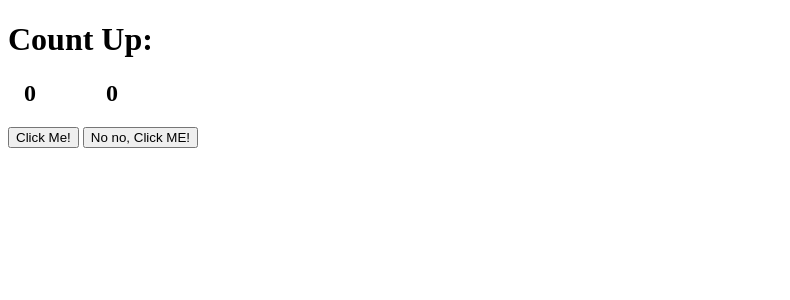
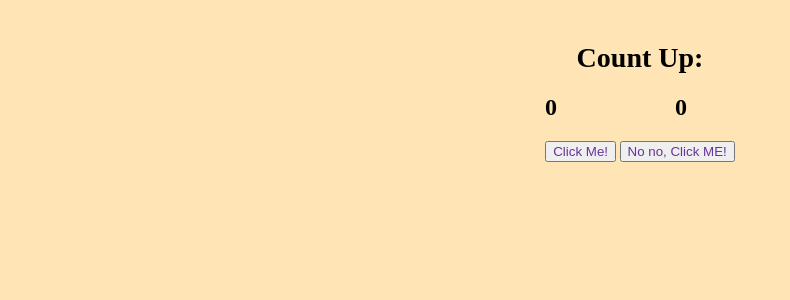
Before and after one commit to Lorehouse/homeric-hymns-rpg, a Django app: page /game/ in a window 1280 px wide. Shown: the top 300 px of the page, without its empty margins (0-790 px from the left). Run offline with Django 5.2, Linux system fonts and the light colour scheme.

```diff
--- /dev/null
+++ b/homericgame/game/static/css/style.css
@@ -0,0 +1,35 @@
+.tinos-regular {
+    font-family: "Tinos", serif;
+    font-weight: 400;
+    font-style: normal;
+  }
+.counter{
+    text-align: center;
+    padding-right: 5rem;
+    padding-left: 2rem
+}
+body{
+    font-family: "Tinos", serif;
+    font-size: 14px;
+	text-align: center;
+	margin: 3em auto;
+	max-width: 40em;
+	display: block;
+	background-color: Moccasin;
+}
+h2{
+    font-family: "Tinos", serif;
+    font-size: 24px;
+}
+button{
+    color: rebeccapurple;
+    text-align: center;
+}
+div.buttons{
+    text-align: center;
+}
+
+div.space{
+    padding-left: 3rem;
+    padding-right: 1rem;
+}
--- a/homericgame/game/templates/game/index.html
+++ b/homericgame/game/templates/game/index.html
@@ -1,5 +1,6 @@
 {% extends "game/layout.html" %}
-
+{% load static %}
+<link rel="stylesheet" type="text/css" href="{% static 'css/style.css' %}">
 {% block body %}
     <h1>Count Up:</h1>
     <form action="" method="post">
--- a/homericgame/game/templates/game/layout.html
+++ b/homericgame/game/templates/game/layout.html
@@ -1,13 +1,12 @@
+{% load static %}
+
 <!DOCTYPE html>
 <html lang="en">
     <head>
+        <meta charset="utf-8">
+        <meta name="viewport" content="width=device-width, initial-scale=1.0">
+        <link rel="stylesheet" type="text/css" href="{% static 'css/style.css' %}">
         <title>Counter</title>
-        <style>
-            .counter{
-                padding-right: 3rem;
-                padding-left: 1rem;
-            }
-        </style>
     </head>
     <body>
         {% block body %}
--- a/homericgame/game/views.py
+++ b/homericgame/game/views.py
@@ -1,5 +1,6 @@
 from django.shortcuts import render, redirect
 from django.http import HttpResponse
+from django import forms
 
 def index(request):
     if "counter" not in request.session:
--- a/homericgame/homericgame/urls.py
+++ b/homericgame/homericgame/urls.py
@@ -16,7 +16,6 @@ Including another URLconf
 """
 from django.contrib import admin
 from django.urls import include, path
-
 urlpatterns = [
     path('game/', include('game.urls')),
     path('admin/', admin.site.urls),
```
Also changed, not shown: homericgame/db.sqlite3.
